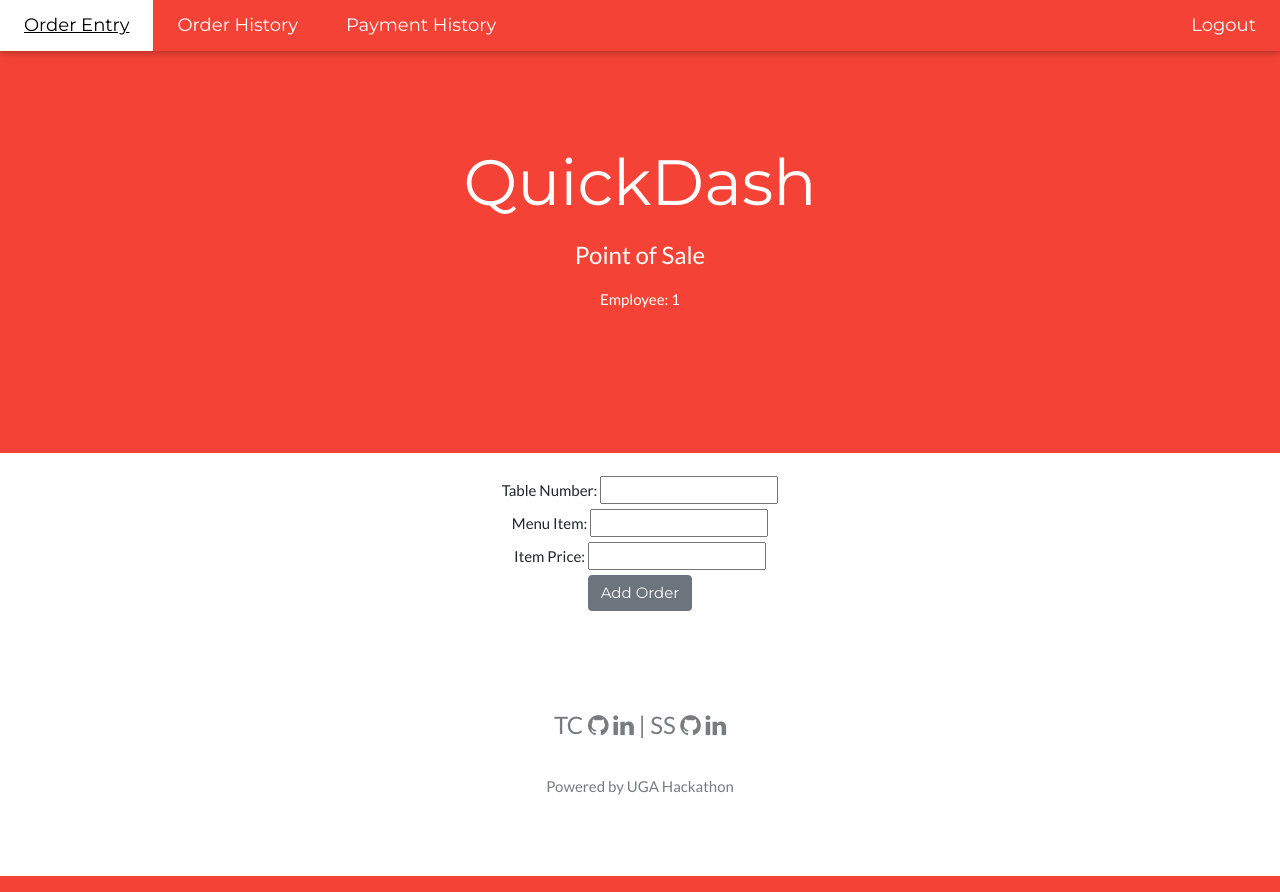
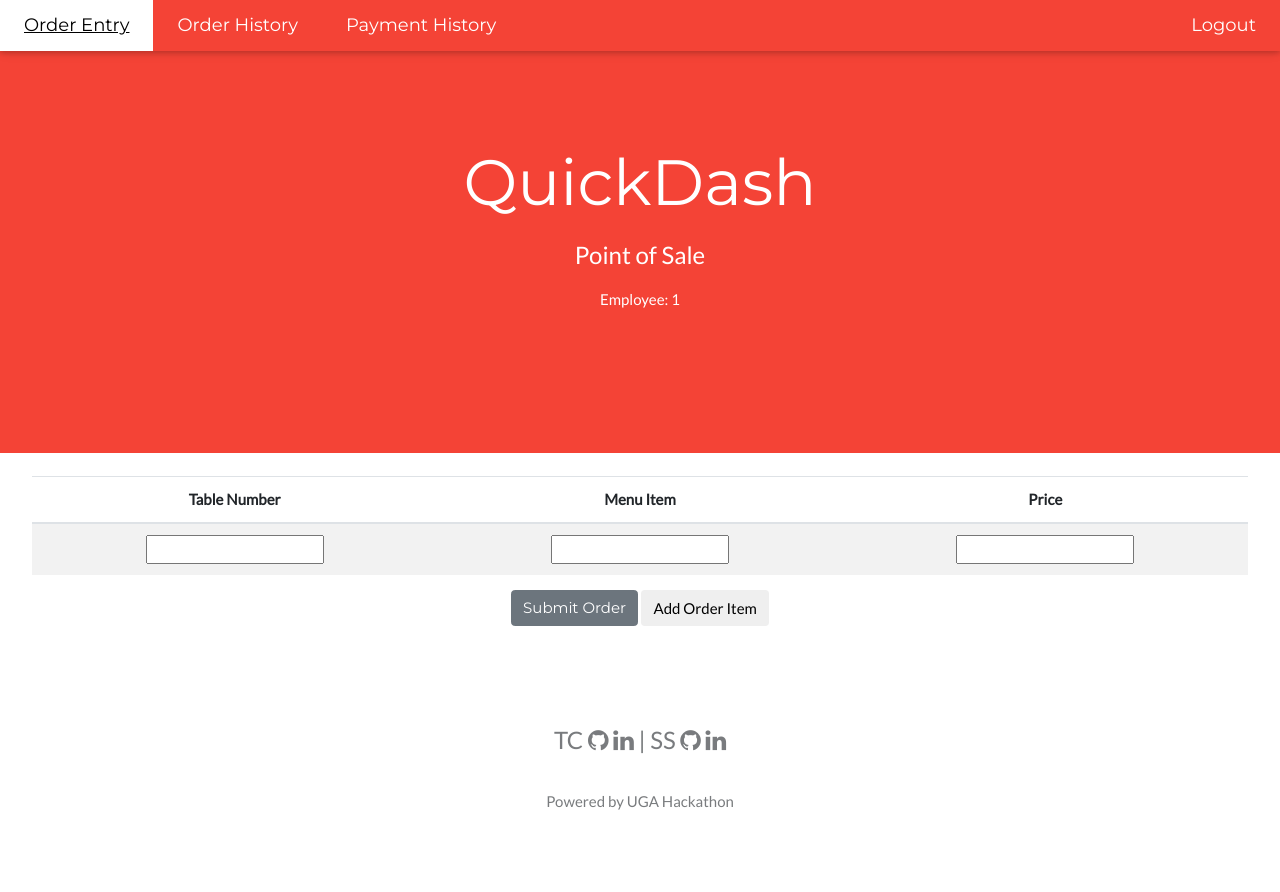
Before and after one commit to tannercantlay/QuickBolt, a Flask app: page /order_entry in a window 1280 px wide. Run offline with Flask 2, Linux system fonts and the light colour scheme; the visitor is signed in with stand-in values (Sample User, id 1); data comes from the database, SQL or seed files in the repository; both versions use the stored data as it was after the commit; some libraries are stand-ins or nearby versions.

Commit message:
started adding dynamic order entry and updated req folder

```diff
--- a/app/routes.py
+++ b/app/routes.py
@@ -20,7 +20,7 @@
 # # from src.bitpay.models.invoice.buyer import Buyer
 # # from src.bitpay.models.payout.payout import Payout
 # from src.bitpay.models.invoice.invoice import Invoice
-URL = "http://192.168.1.106:5000/"
+URL = "http://192.168.1.144:5000/"
 
 @app.route('/',methods=['GET', 'POST'])
 @app.route('/login',methods=['GET', 'POST'])
--- a/app/templates/order_entry.html
+++ b/app/templates/order_entry.html
@@ -7,24 +7,44 @@
 <body>
 	<form action="" method="post" enctype="multipart/form-data" validate>
 		{{form.csrf_token }}
-		<label class="form-label" for="typeEmailX-2">Table Number: </label>
-		{{form.table}}<br>
+		<div class="w3-container w3-center">
+		<table class="table table-striped">
+          <thead>
+            <tr>
+              <th>Table Number</th>
+              <th>Menu Item</th>
+              <th>Price</th>
+            </tr>
+          </thead>
+          <tbody class="order_table">
+            <tr>
+              <td>{{form.table}}</td>
      			{% for error in form.table.errors %}
 				<span style="color: red;">[{{ error }}]</span>
 				{% endfor %}
-		<label class="form-label" for="typeEmailX-2">Menu Item:</label>
-		{{form.item}}<br>
+              <td>{{form.item}}</td>
               {% for error in form.item.errors %}
 				<span style="color: red;">[{{ error }}]</span>
 				{% endfor %}
-	<label class="form-label" for="typeEmailX-2">Item Price:</label>
-		{{form.price}}<br>
+              <td> {{form.price}}</td>
   				{% for error in form.price.errors %}
 				<span style="color: red;">[{{ error }}]</span>
 				{% endfor %}
+            </tr>
+          </tbody>
+        </table>
 
-		<button type="submit" class="btn btn-secondary">Add Order</button>
+		<button type="submit" class="btn btn-secondary">Submit Order</button>
 	</form>
-  </body>
+	<input id="addbutton" class="btn btn-seconday addbutton" type="button" value="Add Order Item" />
+         <script src="https://code.jquery.com/jquery-3.5.0.js"></script>
+        <script>
+        	//append not working but base script i think?
+        	$.('.addbutton').click(function(){
+	        	$.('.order_table').append('<tr><td>{{form.table}}</td><td>{{form.item}}</td><td> {{form.price}}</td></tr>'
+	            );
+	            console.log("Clicked")
+	        });
+   		</script>
 </div>
 {% endblock %}
--- a/requirements.txt
+++ b/requirements.txt
@@ -4,3 +4,5 @@
 flask-migrate
 flask-mail
 flask-login
+bitpay
+python-dotenv
```
Also changed, not shown: app.db. Lines whose indentation alone changed are shown as unchanged.
